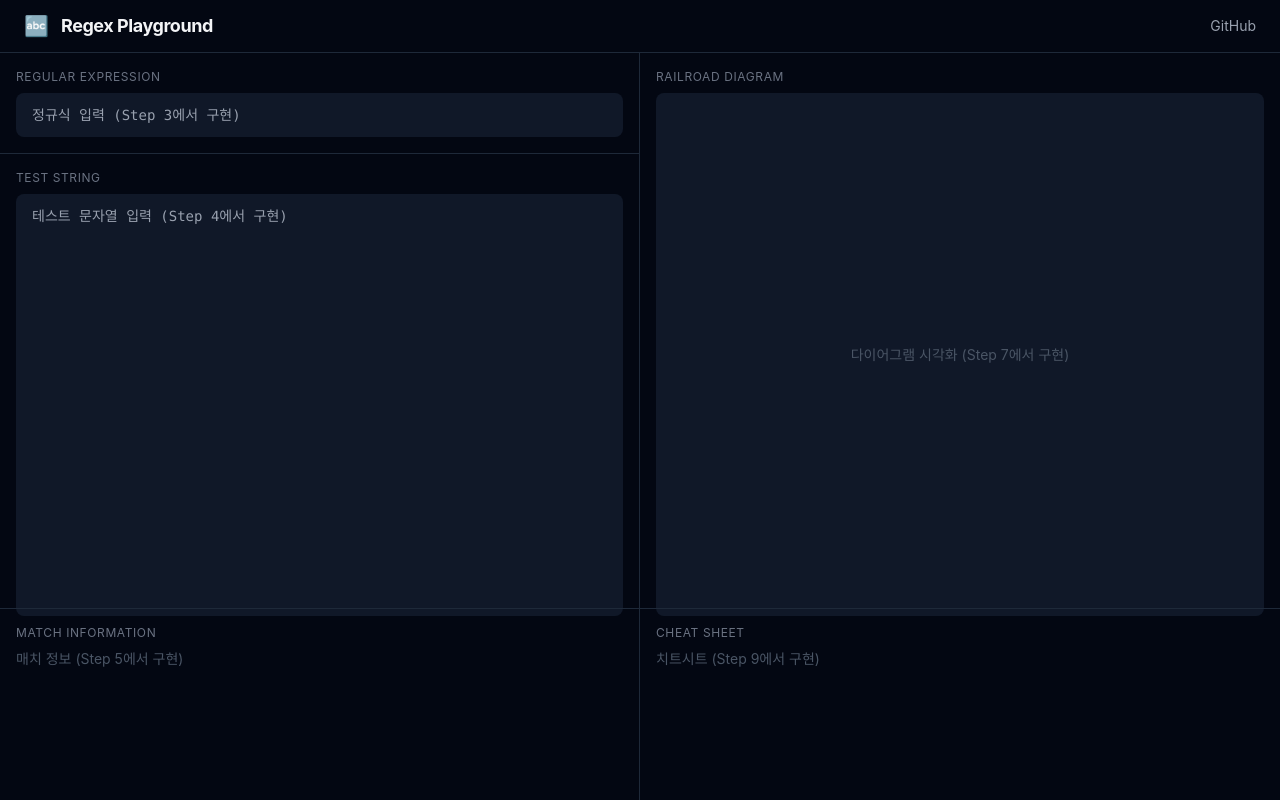
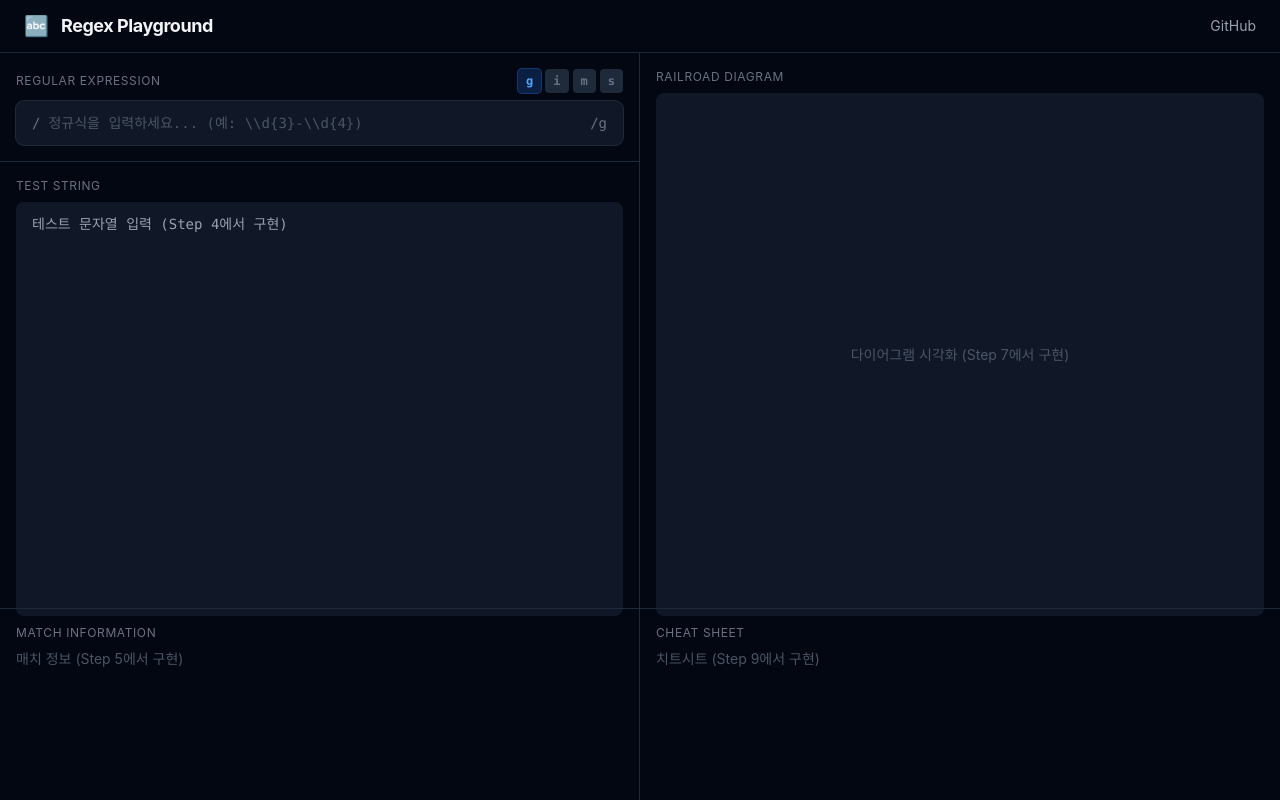
Before and after one commit to Dev-2A/regex-playground, a React (Vite) app: page / in a window 1280 px wide. Built offline with nearby package versions, Linux system fonts and the light colour scheme.

Commit message:
✨ 정규식 입력 패널 + 플래그 토글(g/i/m/s) 구현

```diff
--- a/src/App.jsx
+++ b/src/App.jsx
@@ -5,15 +5,33 @@ import TestStringInput from "./components/Editor/TestStringInput";
 import MatchPanel from "./components/MatchInfo/MatchPanel";
 import DiagramPanel from "./components/Visualizer/DiagramPanel";
 import CheatSheetPanel from "./components/CheatSheet/CheatSheetPanel";
+import { useRegex } from "./hooks/useRegex";
 
 function App() {
+  const {
+    pattern,
+    setPattern,
+    flags,
+    toggleFlag,
+    testString,
+    setTestString,
+    regex,
+    error,
+  } = useRegex();
+
   return (
     <div className="h-screen flex flex-col bg-gray-950 text-gray-100">
       <Header />
       <PanelLayout
         left={
           <>
-            <RegexInput />
+            <RegexInput
+              pattern={pattern}
+              onPatternChange={setPattern}
+              flags={flags}
+              onToggleFlag={toggleFlag}
+              error={error}
+            />
             <TestStringInput />
             <MatchPanel />
           </>
--- /dev/null
+++ b/src/components/Editor/FlagToggle.jsx
@@ -0,0 +1,32 @@
+const FLAG_INFO = {
+  g: { label: "global", desc: "모든 매치 검색" },
+  i: { label: "insensitive", desc: "대소문자 무시" },
+  m: { label: "multiline", desc: "^$가 각 줄에 매치" },
+  s: { label: "dotAll", desc: ".이 줄바꿈도 매치" },
+};
+
+function FlaggToggle({ flags = {}, onToggle }) {
+  return (
+    <div className="flex items-center gap-1">
+      {Object.entries(FLAG_INFO).map(([key, { label, desc }]) => (
+        <button
+          key={key}
+          onClick={() => onToggle(key)}
+          title={`${label} — ${desc}`}
+          className={`
+            px-2 py-1 rounded text-xs font-mono font-bold transition-all duration-150
+            ${
+              flags[key]
+                ? "bg-blue-500/20 text-blue-400 ring-1 ring-blue-500/40"
+                : "bg-gray-800 text-gray-500 hover:text-gray-400 hover:bg-gray-750"
+            }
+          `}
+        >
+          {key}
+        </button>
+      ))}
+    </div>
+  );
+}
+
+export default FlaggToggle;
--- a/src/components/Editor/RegexInput.jsx
+++ b/src/components/Editor/RegexInput.jsx
@@ -1,12 +1,44 @@
-function RegexInput() {
+import FlagToggle from "./FlagToggle";
+
+function RegexInput({ pattern, onPatternChange, flags = {}, onToggleFlag, error }) {
   return (
     <div className="p-4 border-b border-gray-800">
-      <p className="text-xs text-gray-500 uppercase tracking-wider mb-2">
-        Regular Expression
-      </p>
-      <div className="bg-gray-900 rounded-lg px-4 py-3 font-mono text-sm text-gray-400">
-        정규식 입력 (Step 3에서 구현)
+      <div className="flex items-center justify-between mb-2">
+        <p className="text-xs text-gray-500 uppercase tracking-wider">
+          Regular Expression
+        </p>
+        <FlagToggle flags={flags} onToggle={onToggleFlag} />
       </div>
+
+      <div
+        className={`
+          flex items-center bg-gray-900 rounded-lg ring-1 transition-colors
+          ${error ? "ring-red-500/50" : "ring-gray-800 focus-within:ring-blue-500/50"}
+        `}
+      >
+        <span className="pl-4 text-gray-500 font-mono text-sm select-none">
+          /
+        </span>
+        <input
+          type="text"
+          value={pattern}
+          onChange={(e) => onPatternChange(e.target.value)}
+          placeholder="정규식을 입력하세요... (예: \\d{3}-\\d{4})"
+          spellCheck={false}
+          className="flex-1 bg-transparent px-2 py-3 font-mono text-sm text-gray-100 outline-none placeholder:text-gray-600"
+        />
+        <span className="pr-4 text-gray-500 font-mono text-sm select-none">
+          /
+          {Object.entries(flags)
+            .filter(([, v]) => v)
+            .map(([k]) => k)
+            .join("")}
+        </span>
+      </div>
+
+      {error && (
+        <p className="mt-2 text-xs text-red-400 font-mono">⚠ {error}</p>
+      )}
     </div>
   );
 }
--- /dev/null
+++ b/src/hooks/useRegex.js
@@ -0,0 +1,56 @@
+import { useState, useMemo } from "react";
+
+const DEFAULT_FLAGS = {
+  g: true,
+  i: false,
+  m: false,
+  s: false,
+};
+
+export function useRegex() {
+  const [pattern, setPattern] = useState("");
+  const [flags, setFlags] = useState(DEFAULT_FLAGS);
+  const [testString, setTestString] = useState("");
+
+  const flagString = useMemo(() => {
+    return Object.entries(flags)
+      .filter(([, v]) => v)
+      .map(([k]) => k)
+      .join("");
+  }, [flags]);
+
+  const toggleFlag = (flag) => {
+    setFlags((prev) => ({ ...prev, [flag]: !prev[flag] }));
+  };
+
+  const regex = useMemo(() => {
+    if (!pattern) return null;
+    try {
+      return new RegExp(pattern, flagString);
+    } catch {
+      return null;
+    }
+  }, [pattern, flagString]);
+
+  const error = useMemo(() => {
+    if (!pattern) return null;
+    try {
+      new RegExp(pattern, flagString);
+      return null;
+    } catch (e) {
+      return e.message;
+    }
+  }, [pattern, flagString]);
+
+  return {
+    pattern,
+    setPattern,
+    flags,
+    flagString,
+    toggleFlag,
+    testString,
+    setTestString,
+    regex,
+    error,
+  };
+}
```
